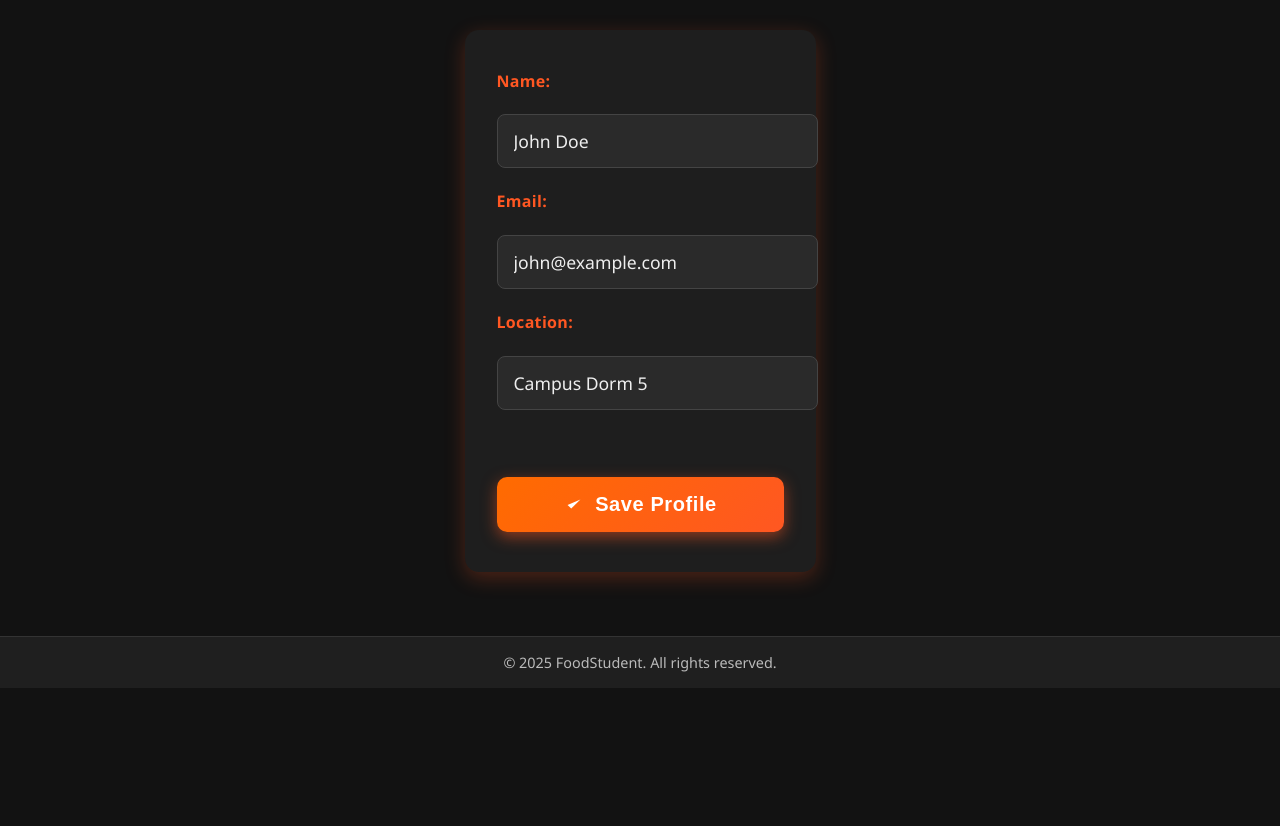
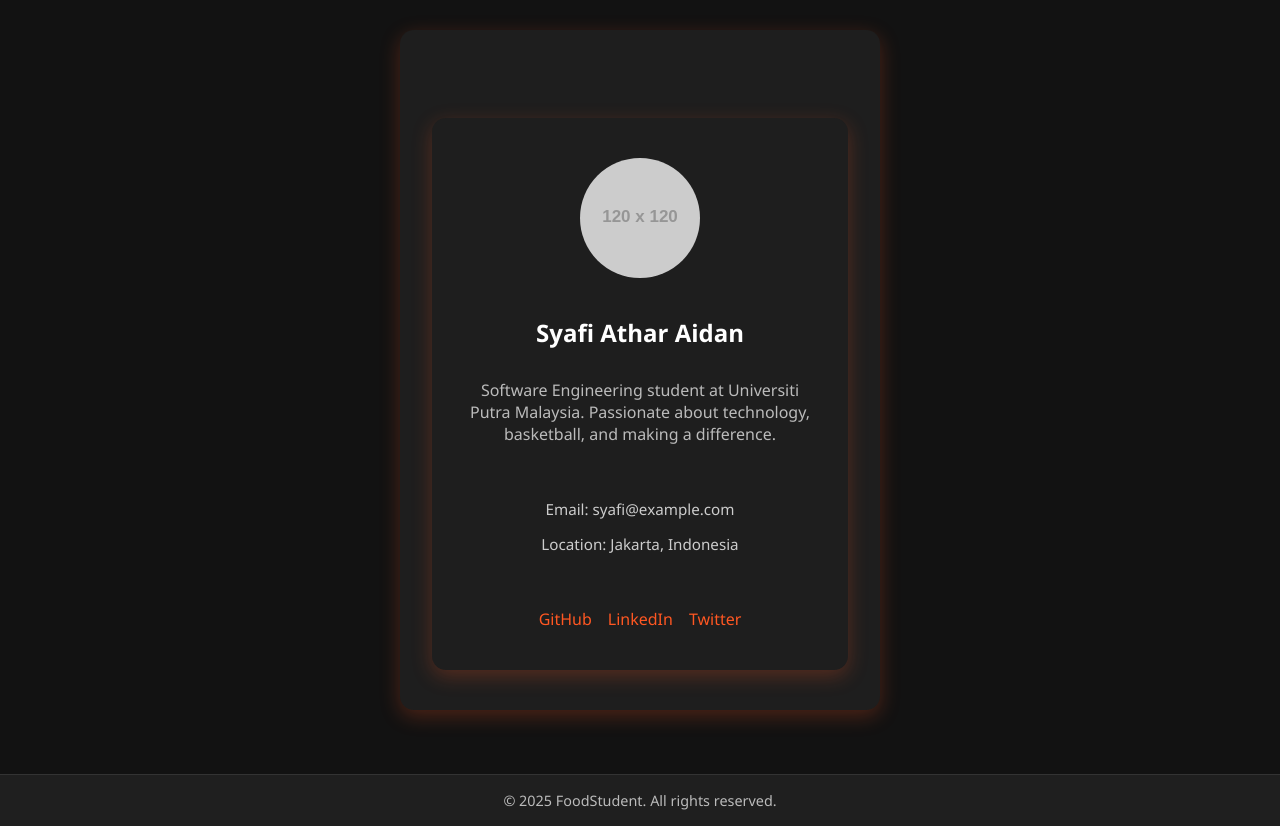
Before and after one commit to ArifOmarr/FoodsStudents, a plain HTML site: page pages/profile.html in a window 1280 px wide. Shown: the part 199-1025 px from the top of the page. Before the commit the page ends 887 px from the top, so only its background shows below. Drawn offline with nearby package versions, Linux system fonts and the light colour scheme; placeholder pictures from the web are drawn by us.

Commit message:
Initial commit to FoodsStudents repo

```diff
--- a/pages/profile.html
+++ b/pages/profile.html
@@ -1,5 +1,6 @@
 <!DOCTYPE html>
 <html lang="en">
+
 <head>
   <meta charset="UTF-8" />
   <meta name="viewport" content="width=device-width, initial-scale=1" />
@@ -24,7 +25,7 @@
       display: flex;
       align-items: center;
       justify-content: space-between;
-      box-shadow: 0 2px 6px rgba(0,0,0,0.8);
+      box-shadow: 0 2px 6px rgba(0, 0, 0, 0.8);
       user-select: none;
       flex-shrink: 0;
     }
@@ -191,6 +192,7 @@
     }
   </style>
 </head>
+
 <body>
 
   <nav>
@@ -207,19 +209,29 @@
   <div id="app" class="container" role="main" aria-labelledby="profile-title">
     <h2 id="profile-title">Your Profile</h2>
     <form class="profile-info" @submit.prevent="saveProfile" novalidate>
-      <label for="name">Name:</label>
-      <input id="name" type="text" v-model.trim="user.name" placeholder="Enter your full name" autocomplete="name" required />
+      <div class="profile-info" style="margin-top: 3rem; align-items: center; text-align: center;">
+        <img src="https://via.placeholder.com/120" alt="Profile Picture"
+          style="border-radius: 50%; width: 120px; height: 120px; object-fit: cover; margin-bottom: 1rem;" />
+        <div style="font-size: 1.5rem; font-weight: bold; color: #fff;">Syafi Athar Aidan</div>
+        <div style="color: #bbb; margin: 0.5rem 0 1rem;">
+          Software Engineering student at Universiti Putra Malaysia. Passionate about technology, basketball, and making
+          a difference.
+        </div>
 
-      <label for="email">Email:</label>
-      <input id="email" type="email" v-model.trim="user.email" placeholder="example@domain.com" autocomplete="email" required />
+        <div style="color: #ccc; font-size: 0.95rem;">
+          <p>Email: syafi@example.com</p>
+          <p>Location: Jakarta, Indonesia</p>
+        </div>
 
-      <label for="location">Location:</label>
-      <input id="location" type="text" v-model.trim="user.location" placeholder="Your location or dorm" autocomplete="off" />
-
-      <button type="submit" class="btn" aria-label="Save Profile">
-        <svg aria-hidden="true" viewBox="0 0 24 24" focusable="false"><path d="M5 13l4 4L19 7"/></svg>
-        Save Profile
-      </button>
+        <div style="margin-top: 1rem; display: flex; justify-content: center; gap: 1rem;">
+          <a href="https://github.com/yourusername" target="_blank"
+            style="color: #ff5722; text-decoration: none;">GitHub</a>
+          <a href="https://linkedin.com/in/yourusername" target="_blank"
+            style="color: #ff5722; text-decoration: none;">LinkedIn</a>
+          <a href="https://twitter.com/yourusername" target="_blank"
+            style="color: #ff5722; text-decoration: none;">Twitter</a>
+        </div>
+      </div>
     </form>
   </div>
 
@@ -255,4 +267,5 @@
   </script>
 
 </body>
+
 </html>
```
